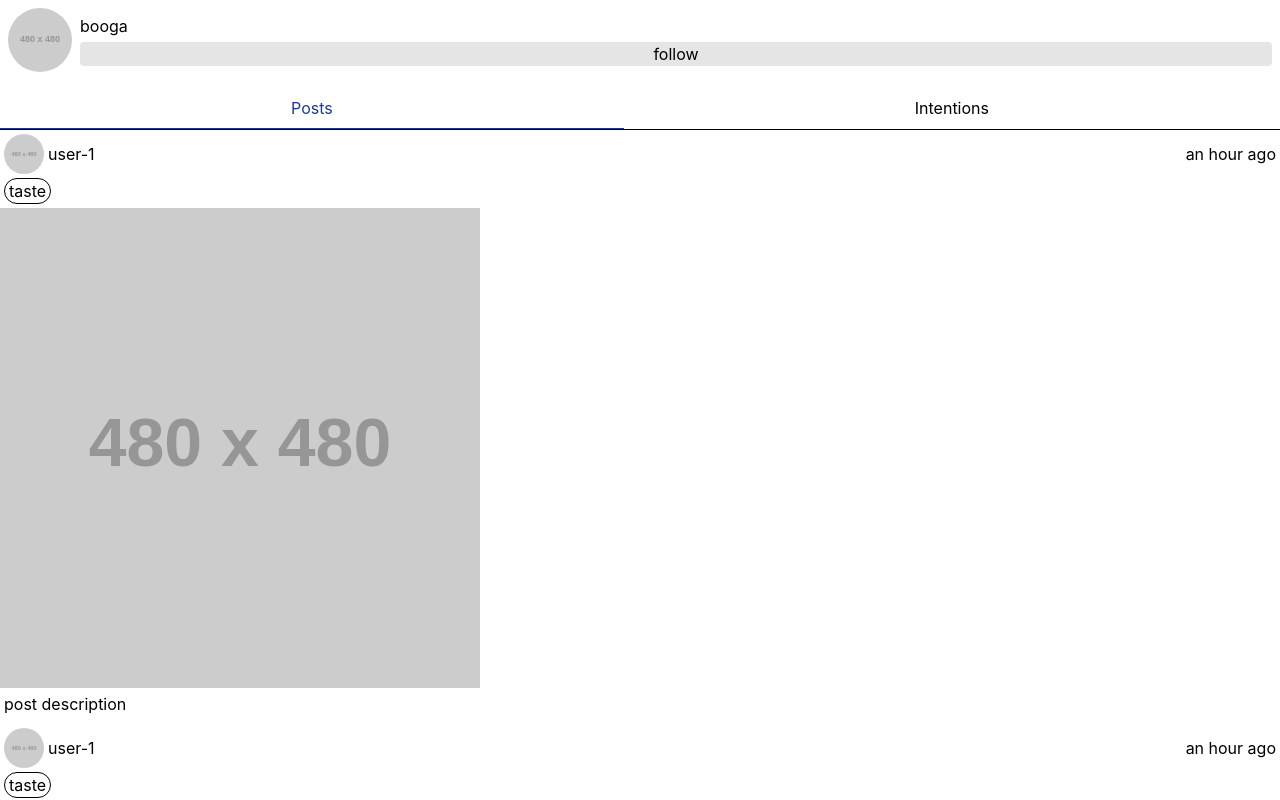
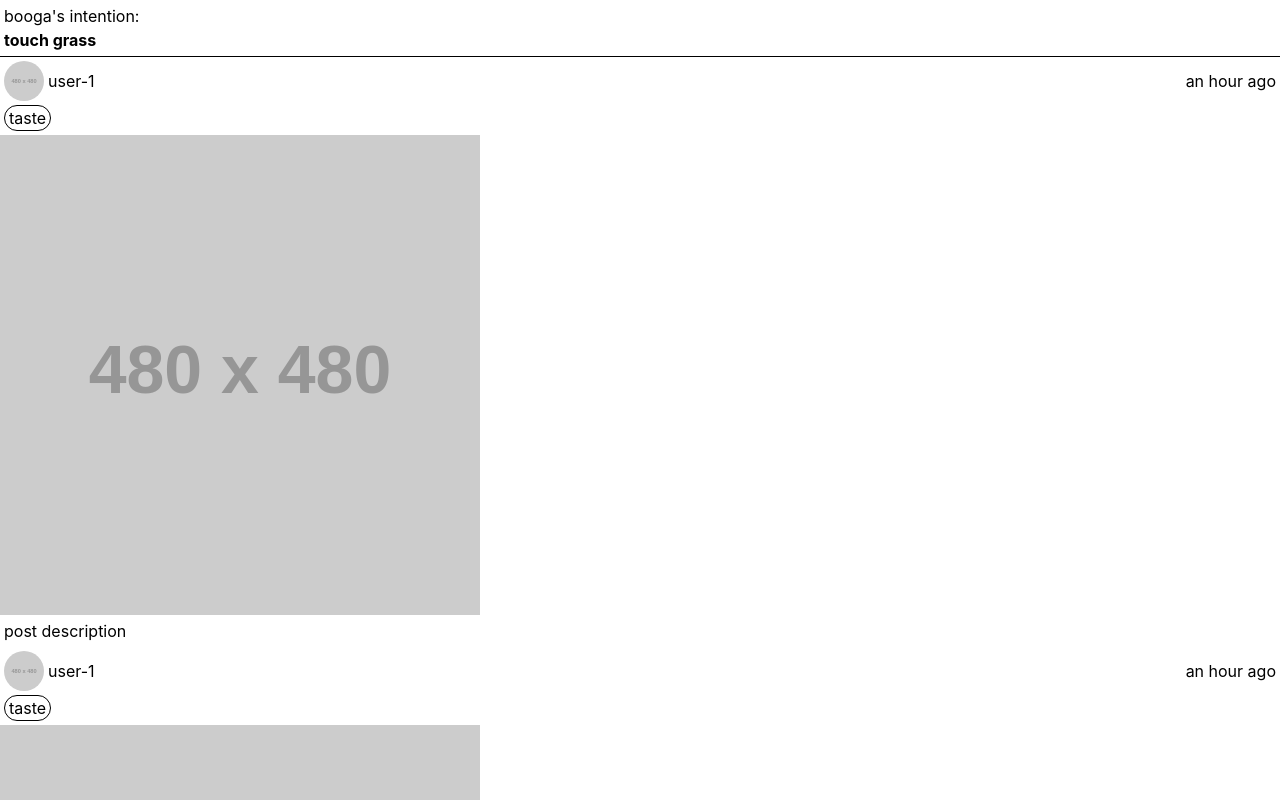
Before and after one commit to sventi555/intentions-web, a React (Vite) app in the folder apps/client/: page / in a window 1280 px wide. Shown: the top 800 px of the page. Built offline with nearby package versions, Linux system fonts and the light colour scheme.

Commit message:
intention detail page

```diff
--- a/apps/client/src/app.tsx
+++ b/apps/client/src/app.tsx
@@ -1,7 +1,7 @@
-import { Profile } from './pages/profile';
+import { Intention } from './pages/intention';
 
 const App: React.FC = () => {
-  return <Profile />;
+  return <Intention />;
 };
 
 export default App;
--- /dev/null
+++ b/apps/client/src/pages/intention.tsx
@@ -0,0 +1,49 @@
+import { useQuery } from '@tanstack/react-query';
+import { Post } from '../features/posts/components/post';
+
+interface IntentionProps {
+  intentionId: string;
+}
+
+export const Intention: React.FC<IntentionProps> = (props) => {
+  const { data: intention } = useQuery({
+    queryKey: ['intention', props.intentionId],
+    queryFn: () => ({
+      author: { id: 'test', username: 'booga' },
+      name: 'touch grass',
+    }),
+  });
+
+  const { data: intentionPosts } = useQuery({
+    enabled: intention != null,
+    queryKey: ['posts', { intentionId: props.intentionId }],
+    queryFn: () => [1, 2, 3],
+  });
+
+  if (intention == null || intentionPosts == null) {
+    return null;
+  }
+
+  return (
+    <div>
+      <div className="sticky top-0 border-b bg-white p-1">
+        <div>{intention.author.username}&apos;s intention:</div>
+        <div className="font-bold">{intention.name}</div>
+      </div>
+      {intentionPosts.map((i) => (
+        <Post
+          key={i}
+          author={{
+            id: 'user-id',
+            username: 'user-1',
+            dpUri: 'dp-path',
+          }}
+          createdAt={1760387159012}
+          intention={{ id: 'intention-id', name: 'taste' }}
+          imageUri="image-path"
+          description="post description"
+        />
+      ))}
+    </div>
+  );
+};
--- a/apps/client/src/pages/profile.tsx
+++ b/apps/client/src/pages/profile.tsx
@@ -17,7 +17,7 @@ export const Profile: React.FC<ProfileProps> = (props) => {
 
   const { downloadUrl: dpUrl } = useDownloadUrl(user?.dpUri);
 
-  if (!user) {
+  if (user == null) {
     return null;
   }
 
```
